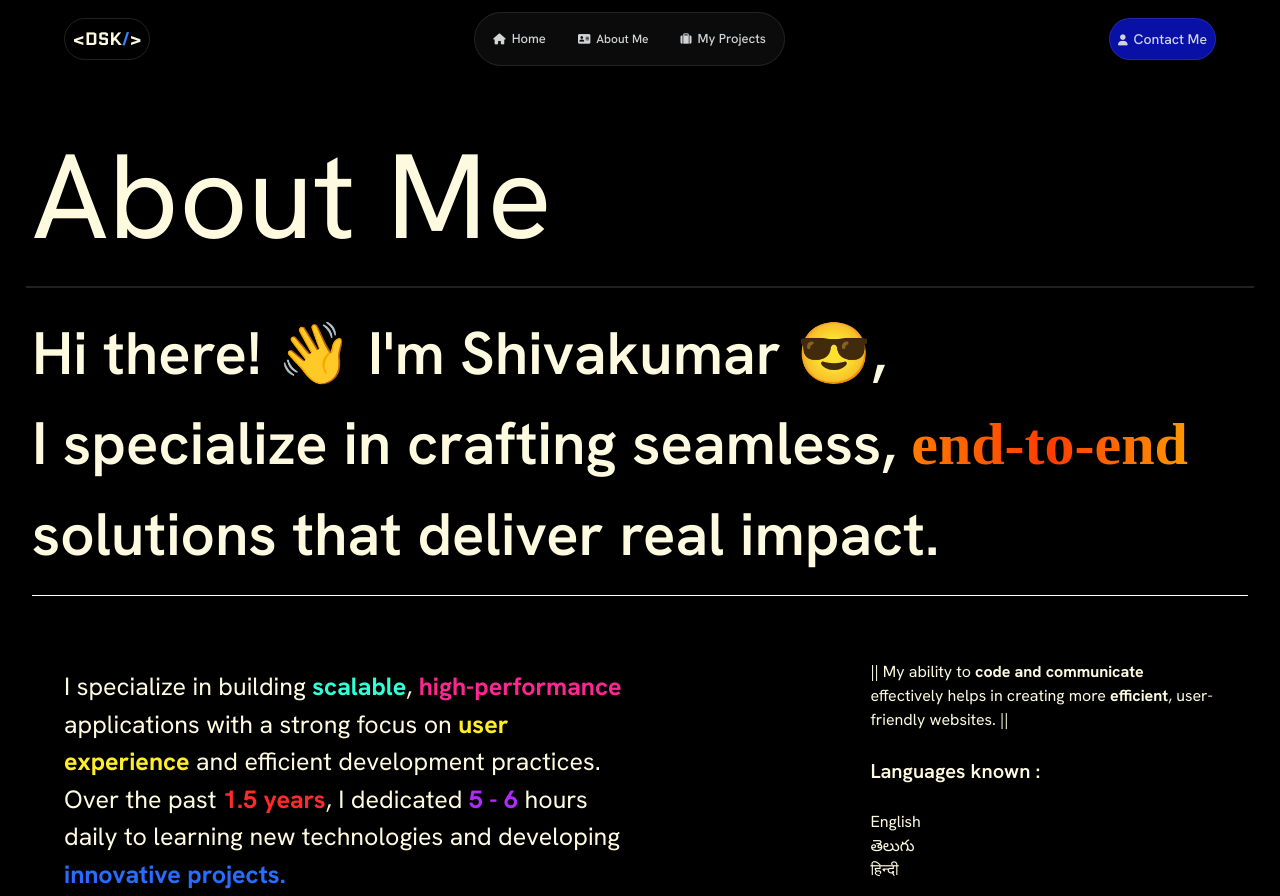
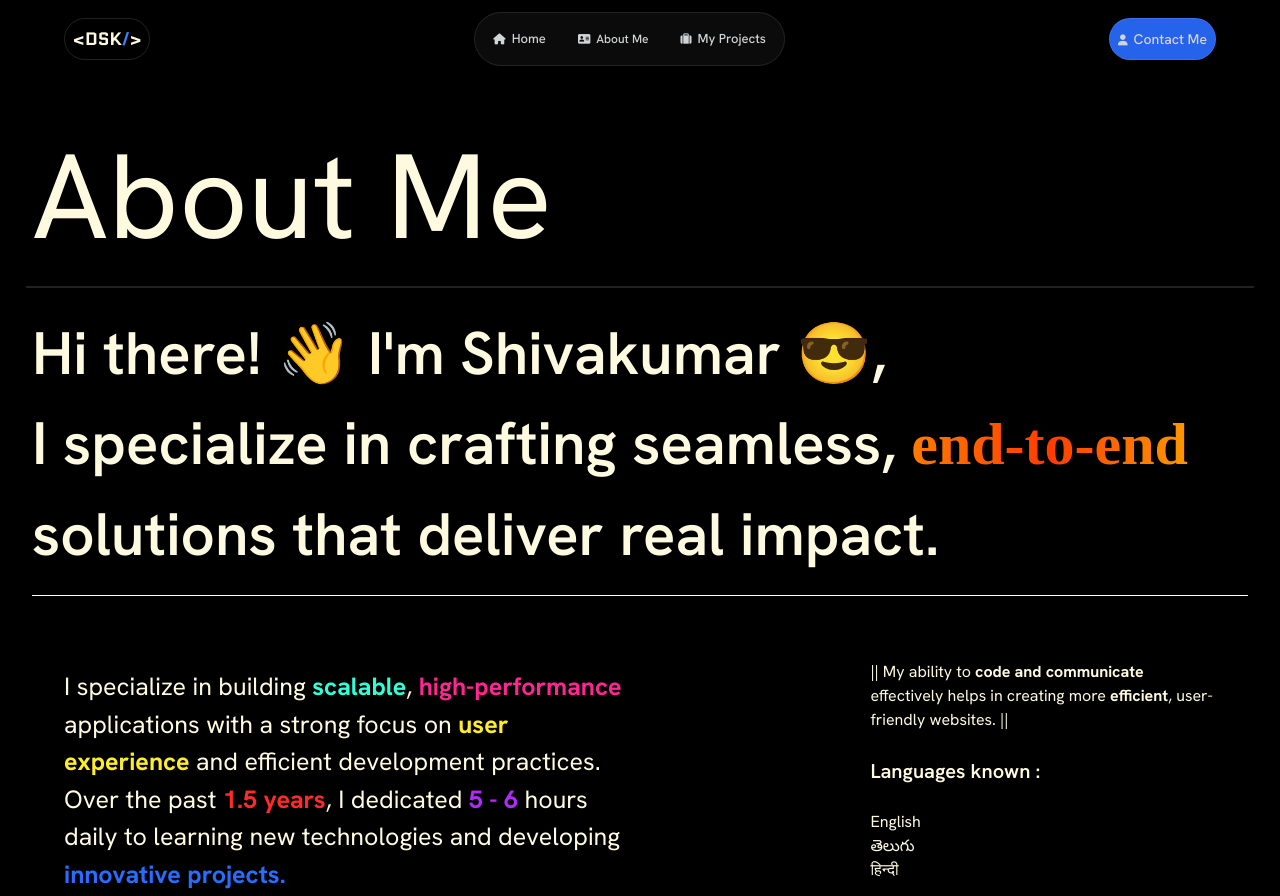
Before and after one commit to ShivakumarDornala/New-Portfolio-2026, a website: page about.html in a window 1280 px wide. Shown: the top 896 px of the page. Drawn offline with nearby package versions, Linux system fonts and the light colour scheme; a web font is replaced by a local one.

Commit message:
Changes in contact me button

```diff
--- a/about.html
+++ b/about.html
@@ -177,7 +177,7 @@
         </ul>
       </div>
       <div
-        class="contact hidden md:block transition-transform duration-200 ease-out hover:-translate-y-1 text-[#d2d5d7] bg-[#0810a6] text-[14px] md:font-medium md:border border-[#ffffff19] rounded-full md:py-2 md:px-2">
+        class="contact hidden md:block transition-transform duration-200 ease-out hover:-translate-y-1 text-[#d2d5d7] bg-blue-600 text-[14px] md:font-medium md:border border-[#ffffff19] rounded-full md:py-2 md:px-2">
         <a href="contact.html">
           <i class="fa-solid fa-user mr-1.5 text-[11px]"></i>Contact Me</a>
       </div>
```
Also changed, not shown: contact.html (+1 -1 lines), projects.html (+1 -1 lines).
